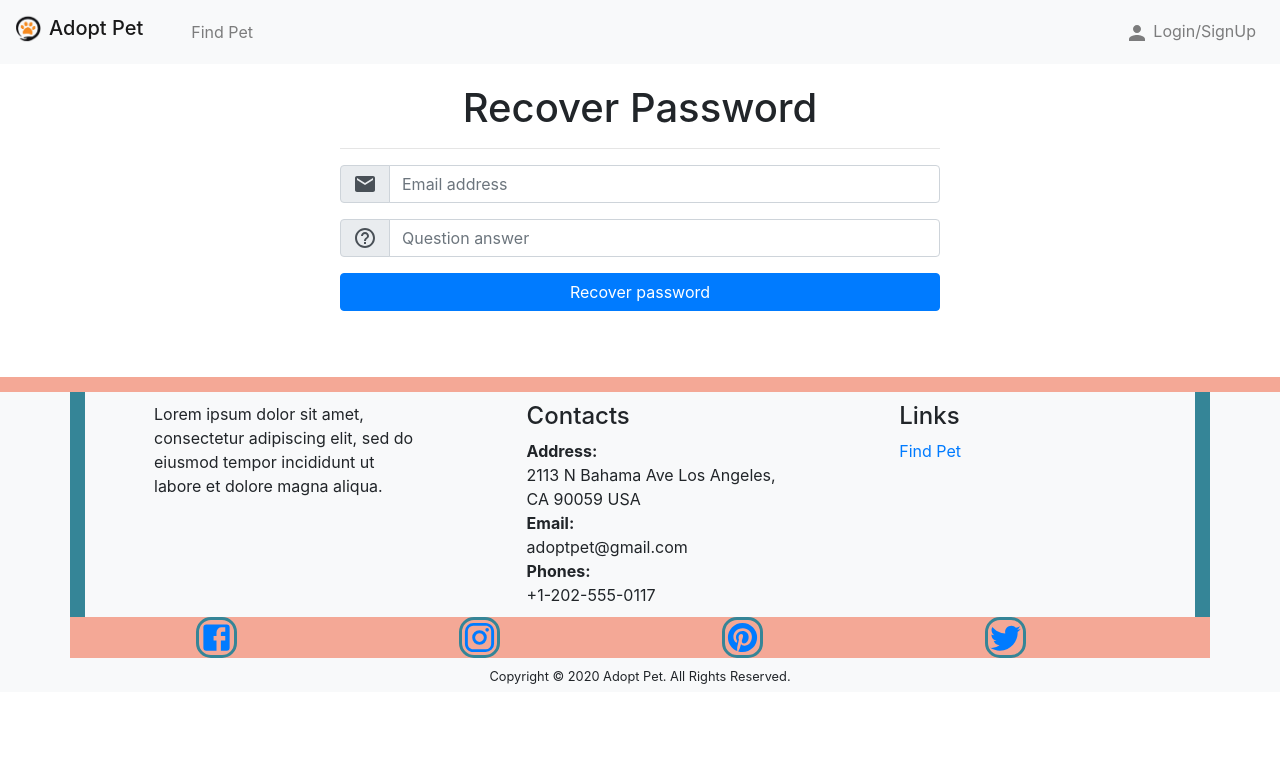
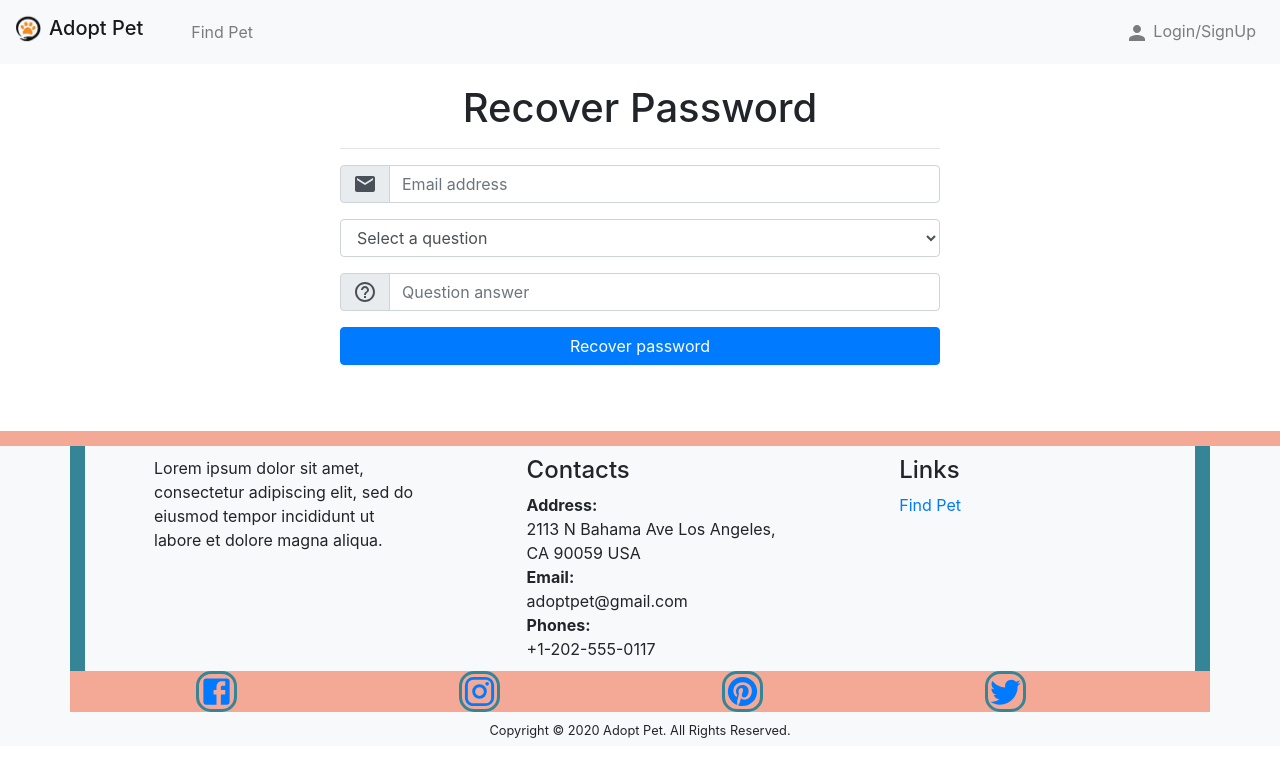
Before and after one commit to vadimdoga/adopt_pet, a React (Create React App) app in the folder client/: page /users/recover in a window 1280 px wide. Shown: the top 776 px of the page. Built offline with nearby package versions, Linux system fonts and the light colour scheme.

Commit message:
added to recover question field

```diff
--- a/client/src/components/pages/user/recover/Recover.js
+++ b/client/src/components/pages/user/recover/Recover.js
@@ -28,6 +28,16 @@ export default function Recover() {
             onChange={e => setEmailValue(e.target.value)}
           />
         </div>
+        <div class="form-group">
+          <select value={question} onChange={e => setQuestionValue(e.target.value)} class="form-control multiple" id="form-question">
+            <option selected>Select a question</option>
+            <option value="Who is your hero?">Who is your hero?</option>
+            <option value="What is your favorite book to read?">What is your favorite book to read?</option>
+            <option value="What is the name of your favorite childhood friend?">What is the name of your favorite childhood friend?</option>
+            <option value="In what city or town was your first job?">In what city or town was your first job?</option>
+            <option value="In what city or town did your mother and father meet?">In what city or town did your mother and father meet?</option>
+          </select>
+        </div>
         <div class="form-group input-group" id="form-name">
           <div class="input-group-prepend">
             <span class="input-group-text">
```
